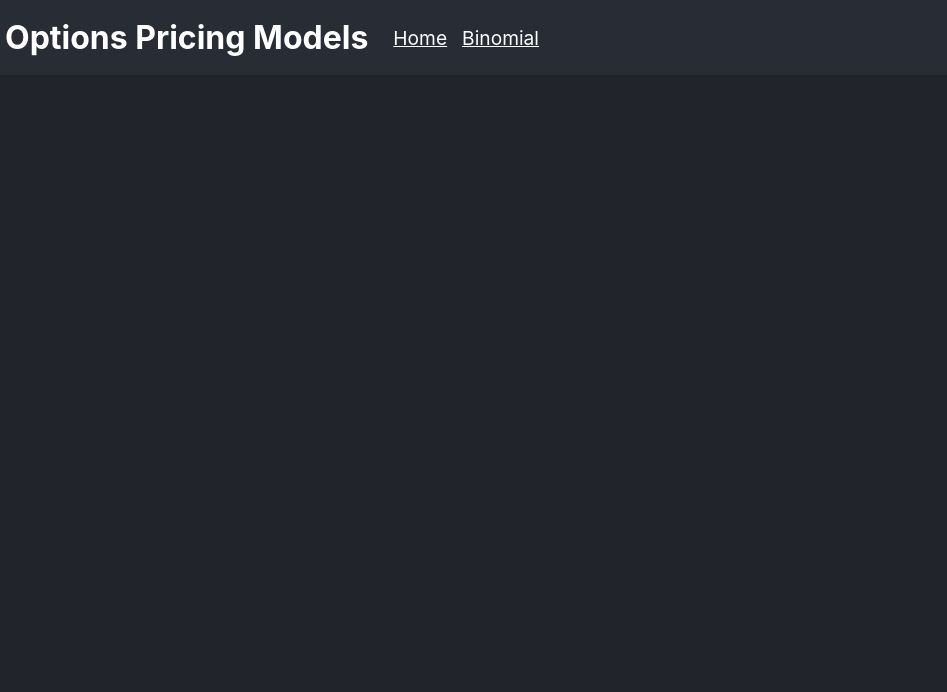
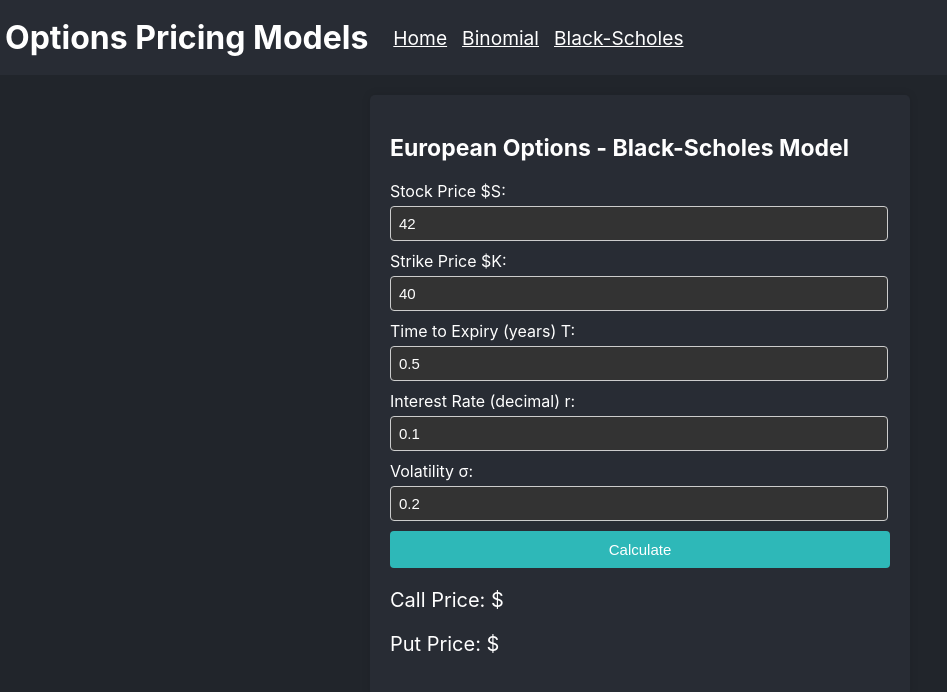
Before and after one commit to AnuragChaudhari7/optionsPricing, a React (Create React App) app in the folder frontend/: page /blackscholes in a window 1280 px wide. Shown: the top 692 px of the page, without its empty margins (0-947 px from the left). Built offline with nearby package versions, Linux system fonts and the light colour scheme.

Commit message:
black-scholes frontend implemented

```diff
--- a/frontend/src/App.jsx
+++ b/frontend/src/App.jsx
@@ -3,6 +3,7 @@ import { BrowserRouter as Router, Route, Routes, Link } from 'react-router-dom';
 import './App.css';
 import Home from './Home';
 import Binomial from './Binomial';
+import BlackScholes from './BlackScholes';
 
 
 function App() {
@@ -12,8 +13,9 @@ function App() {
         <header className="App-header">
           <h1 className='App-title'>Options Pricing Models</h1>
             <nav className="App-nav">
-                   <Link to="/">Home</Link>
-                    <Link to="/binomial">Binomial</Link>
+              <Link to="/">Home</Link>
+              <Link to="/binomial">Binomial</Link>
+              <Link to="/blackscholes">Black-Scholes</Link>
             </nav>
 
         </header>
@@ -21,6 +23,7 @@ function App() {
             <Routes>
                 <Route path="/" element={<Home />} />
                 <Route path="/binomial" element={<Binomial />} />
+                <Route path="/blackscholes" element={<BlackScholes />} />
             </Routes>
         </main>
     </div>
--- /dev/null
+++ b/frontend/src/BlackScholes.css
@@ -0,0 +1,70 @@
+.BlackScholes {
+    color:white;
+    background-color: #282c34;
+    padding: 20px;
+    border-radius: 5px;
+    box-shadow: 0 0 10px rgba(0, 0, 0, 0.1);
+    max-width: 500px;
+    margin: 20px auto;
+    text-align: left;
+}
+
+.BlackScholes label {
+    font-size: 16px;
+    display: block;
+    margin-bottom: 5px;
+
+}
+
+.BlackScholes input {
+    width: 96%;
+    padding: 8px;
+    margin-bottom: 10px;
+    border: 1px solid #ccc;
+    border-radius: 4px;
+    background-color: #333;
+    color: white;
+    font-size: 15px;
+}
+
+.BlackScholes input[type=number]::-webkit-outer-spin-button,
+.BlackScholes input[type=number]::-webkit-inner-spin-button {
+    -webkit-appearance: none;
+    margin: 0;
+}
+
+/* Remove number input spinners in Firefox */
+.BlackScholes input[type=number] {
+    -moz-appearance: textfield; /* Firefox */
+    appearance: textfield;
+}
+
+.BlackScholes input::placeholder {
+    color: #aaa; /* Light gray placeholder text */
+}
+
+
+.BlackScholes button {
+    width: 100%;
+    padding: 10px;
+    background-color: #2eb8b8;
+    color: white;
+    border: none;
+    border-radius: 4px;
+    cursor: pointer;
+    font-size: 15px;
+    margin-bottom: 10px;
+}
+
+.BlackScholes button:hover {
+    background-color: #06ad3e;
+}
+
+.BlackScholes p {
+    font-size: 20px;
+    margin-top: 10px;
+}
+
+.BlackScholes-title{
+    font-size: 23px;
+}
--- /dev/null
+++ b/frontend/src/BlackScholes.jsx
@@ -0,0 +1,122 @@
+import React, { useState } from 'react';
+import axios from 'axios';
+import './BlackScholes.css'
+
+function BlackScholes() {
+    const [inputs, setInputs] = useState({ S: '42', K: '40', T: '0.5', r: '0.1', sig: '0.2'});
+    const [CallPrice, setCallPrice] = useState(null);
+    const [PutPrice, setPutPrice] = useState(null);
+    const [errors, setErrors] = useState({ S: '', K: '', T: '', r: '', sig: ''});
+
+    const handleInputChange = (event) => {
+        const { name, value } = event.target;
+        setInputs((prevInputs) => ({
+            ...prevInputs,
+            [name]: value
+        }));
+
+        setErrors((prevErrors) => ({
+            ...prevErrors,
+            [name]: ''
+        }));
+    };
+
+    const validateInputs = () => {
+        const newErrors = {};
+        if (!inputs.S) newErrors.S = 'S is required';
+        if (!inputs.K) newErrors.K = 'K is required';
+        if (!inputs.T) newErrors.T = 'T is required';
+        if (!inputs.r) newErrors.r = 'r is required';
+        if (!inputs.sig) newErrors.sig = '\u03C3 is required';
+        return newErrors;
+    };
+
+    const handleCalculate = async () => {
+
+        const newErrors = validateInputs();
+        if (Object.keys(newErrors).length > 0) {
+            setErrors(newErrors);
+            return;
+        }
+
+        try {
+            const response = await axios.post(`${process.env.REACT_APP_API_BASE_URL}/api/european/blackscholes`, inputs);
+            setCallPrice(response.data.callPrice); //TODO: Add put price later to result
+            setPutPrice(response.data.putPrice);
+        } catch (error) {
+            console.error('Error fetching result:', error);
+        }
+    };
+
+    return (
+        <div className="BlackScholes">
+            <h2 className='BlackScholes-title'>European Options - Black-Scholes Model</h2>
+
+            <label htmlFor="S" >Stock Price $S: </label>
+            <input
+                type="number"
+                name="S"
+                value={inputs.S}
+                onChange={handleInputChange}
+                placeholder="$S - Stock Price"
+            />
+            {errors.S && <span style={{ color: 'red', fontSize: "15px"}}>{errors.S}</span>}
+
+            <br></br>
+
+            <label htmlFor="K" >Strike Price $K: </label>
+            <input
+                type="number"
+                name="K"
+                value={inputs.K}
+                onChange={handleInputChange}
+                placeholder="$K - Strike Price"
+            />
+            {errors.K && <span style={{ color: 'red', fontSize: "15px"}}>{errors.K}</span>}
+
+            <br></br>
+
+            <label htmlFor="T" >Time to Expiry (years) T: </label>
+            <input
+                type="number"
+                name="T"
+                value={inputs.T}
+                onChange={handleInputChange}
+                placeholder="$T - Expiry Time"
+            />
+            {errors.T && <span style={{ color: 'red', fontSize: "15px"}}>{errors.T}</span>}
+
+            <br></br>
+
+            <label htmlFor="r" >Interest Rate (decimal) r: </label>
+            <input
+                type="number"
+                name="r"
+                value={inputs.r}
+                onChange={handleInputChange}
+                placeholder="$r - Interest Rate"
+            />
+            {errors.r && <span style={{ color: 'red', fontSize: "15px"}}>{errors.r}</span>}
+
+            <br></br>
+
+            <label htmlFor="sig" >Volatility &sigma;: </label>
+            <input
+                type="number"
+                name="sig"
+                value={inputs.sig}
+                onChange={handleInputChange}
+                placeholder="$&sigma; - Volatility"
+            />
+            {errors.sig && <span style={{ color: 'red', fontSize: "15px"}}>{errors.sig}</span>}
+
+            <br></br>
+
+            <button onClick={handleCalculate}>Calculate</button>
+            {<p>Call Price: ${CallPrice}</p>}
+            {<p>Put Price: ${PutPrice}</p>}
+        </div>
+    );
+}
+
+export default BlackScholes;
```
